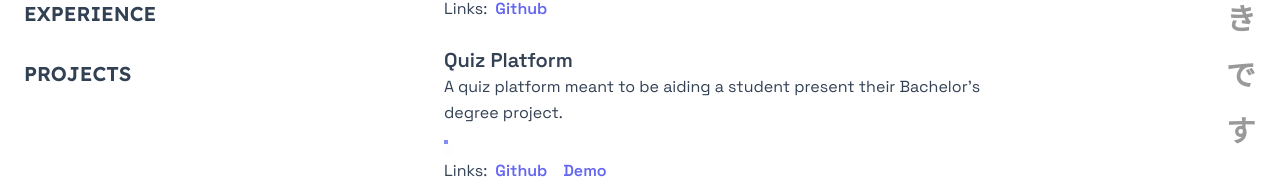
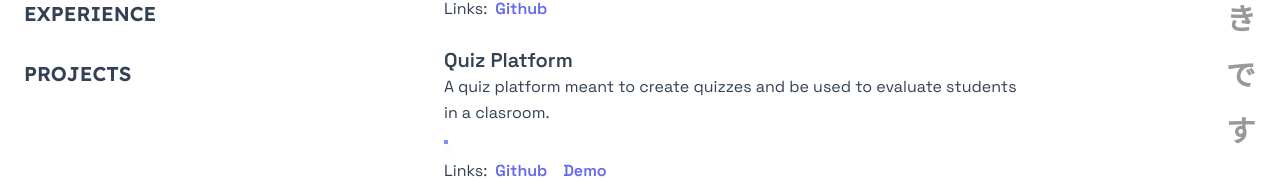
Before and after one commit to mihai-gabriel/mihai-gabriel.github.io, a SvelteKit app: page /projects in a window 1280 px wide. Shown: the part 300-479 px from the top of the page. Built offline with nearby package versions, Linux system fonts and the light colour scheme; a web font is replaced by a local one.

Commit message:
Styling and formatting

```diff
--- a/src/routes/(app)/projects/+page.svelte
+++ b/src/routes/(app)/projects/+page.svelte
@@ -49,7 +49,7 @@
   >
     <header>
       <h2 class="text-xl font-semibold dark:text-slate-200">Quiz Platform</h2>
-      <p>A quiz platform meant to be aiding a student present their Bachelor's degree project.</p>
+      <p>A quiz platform meant to create quizzes and be used to evaluate students in a clasroom.</p>
     </header>
     <div
       class="group relative flex w-full rounded-md bg-diagonal px-0.5 transition-all dark:bg-diagonalDark"
```
